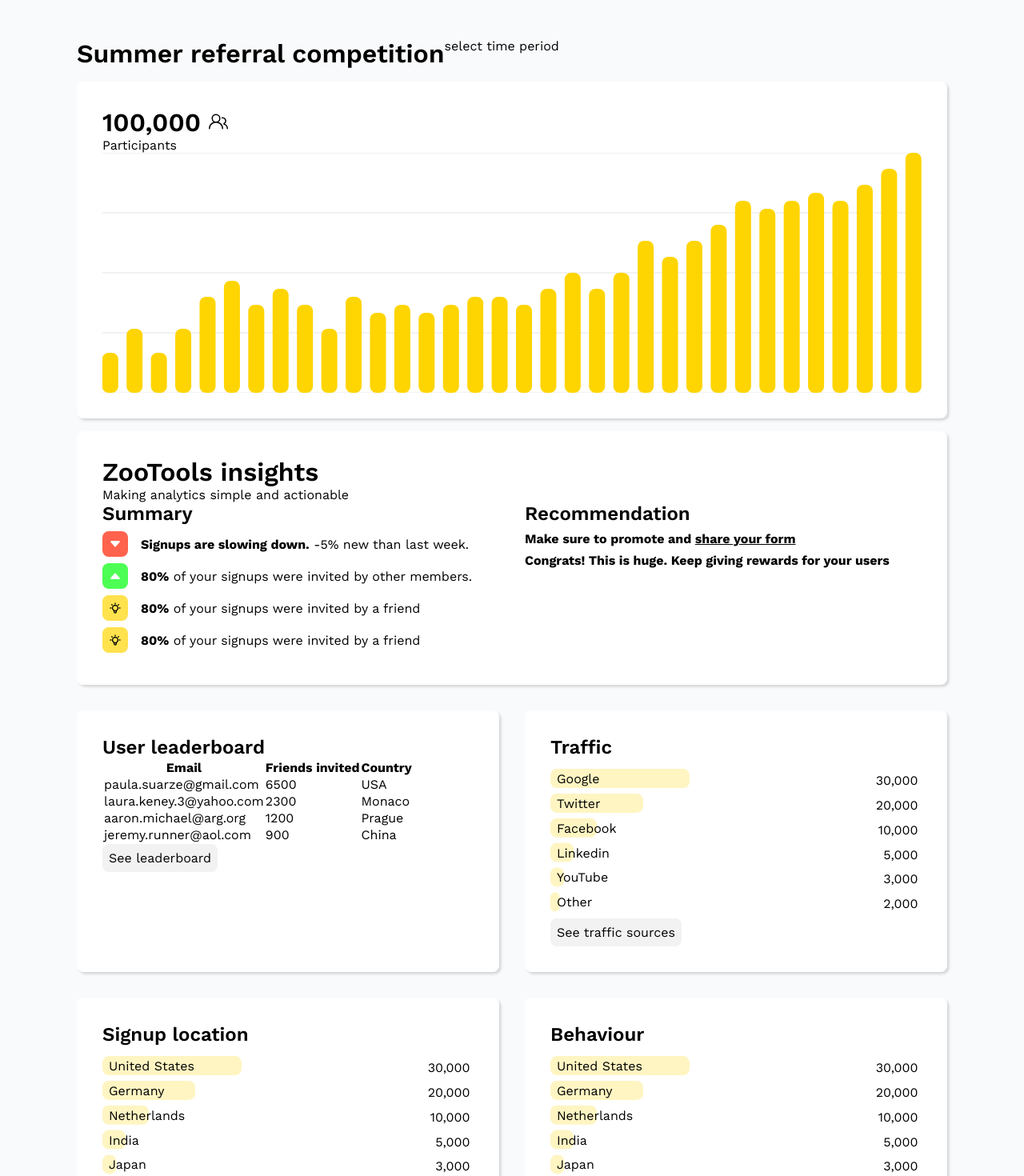
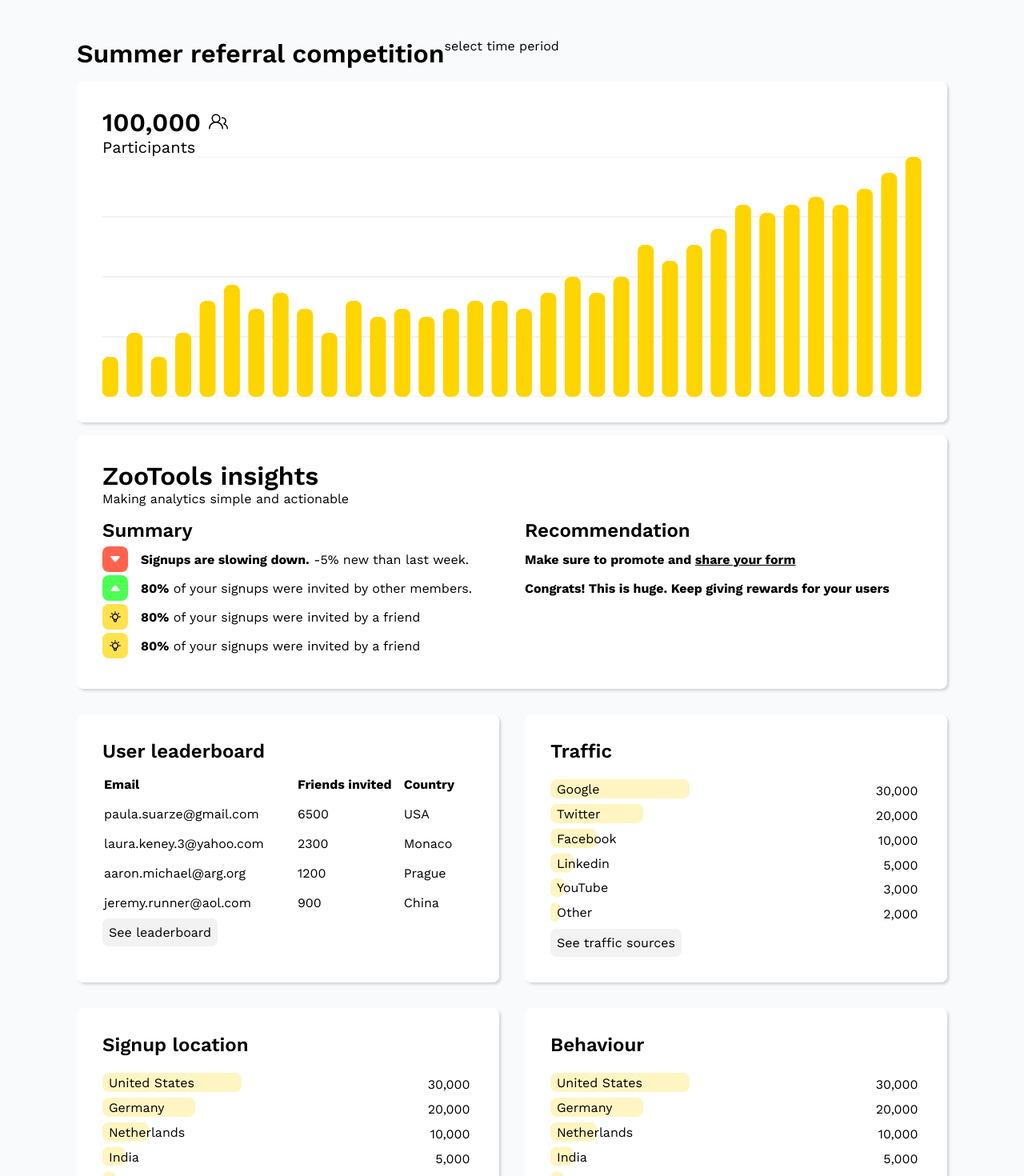
Before and after one commit to jonahchoi/zootools_challenge, a Next.js app: page / in a window 1280 px wide. Shown: the top 1470 px of the page at 80% size. Built offline with nearby package versions, Linux system fonts and the light colour scheme.

Commit message:
Modified table styles, and global styles

```diff
--- a/src/app/globals.css
+++ b/src/app/globals.css
@@ -51,6 +51,7 @@ h2 {
 
 h3 {
   font-size: 1.5rem;
+  margin-bottom: 0.5rem;
 }
 
 a {
--- a/src/app/page.module.css
+++ b/src/app/page.module.css
@@ -21,6 +21,7 @@
   display: grid;
   grid-template-columns: repeat(2, minmax(0, 1fr));
   column-gap: 2rem;
+  margin-top: 1rem;
 }
 
 .list li {
@@ -29,6 +30,7 @@
   align-items: center;
   gap: 1rem;
   margin: 0.5rem 0;
+  height: 1.75rem;
 }
 
 .linkButton {
@@ -41,8 +43,13 @@
 }
 
 .headingText {
-  font-size: 2rem;
-  font-weight: 600;
+  display: flex;
+  flex-direction: column;
+}
+
+.smallHeading {
+  font-size: 1.25rem;
+  font-weight: normal;
 }
 
 /* Mobile */
--- a/src/app/page.tsx
+++ b/src/app/page.tsx
@@ -24,10 +24,12 @@ export default function Home() {
 
       <section className={styles.container}>
         <div>
-          <p className={styles.headingText}>
-            100,000 <GoPeople fontSize="1.5rem" />
-          </p>
-          <p>Participants</p>
+          <h2 className={styles.headingText}>
+            <span>
+              100,000 <GoPeople fontSize="1.5rem" />
+            </span>
+            <span className={styles.smallHeading}>Participants</span>
+          </h2>
         </div>
         <SimpleBarChart data={mockMonthData} />
       </section>
@@ -58,7 +60,6 @@ export default function Home() {
       </section>
       <section className={styles.grid}>
         <article className={styles.container}>
-          <h3>User leaderboard</h3>
           <Table data={mockUserData} />
           <Link className={styles.linkButton} href="/leaderboard">
             See leaderboard
--- /dev/null
+++ b/src/components/Table.module.css
@@ -0,0 +1,22 @@
+.table {
+  margin: 0;
+  width: 100%;
+}
+
+.table caption {
+  font-size: 1.5rem;
+  font-weight: 600;
+  text-align: start;
+  margin-bottom: 1rem;
+}
+
+.table th {
+  text-align: left;
+  padding-bottom: 0.5rem;
+}
+
+.table td {
+  padding-right: 1rem;
+  padding-top: 0.5rem;
+  padding-bottom: 0.5rem;
+}
--- a/src/components/Table.tsx
+++ b/src/components/Table.tsx
@@ -1,5 +1,6 @@
 import React from "react";
 import { UserData } from "@/constants/mockData";
+import styles from "./Table.module.css";
 
 interface TableProps {
   data: UserData[];
@@ -7,7 +8,8 @@ interface TableProps {
 
 const Table = ({ data }: TableProps) => {
   return (
-    <table>
+    <table className={styles.table}>
+      <caption>User leaderboard</caption>
       <thead>
         <tr>
           <th>Email</th>
```
